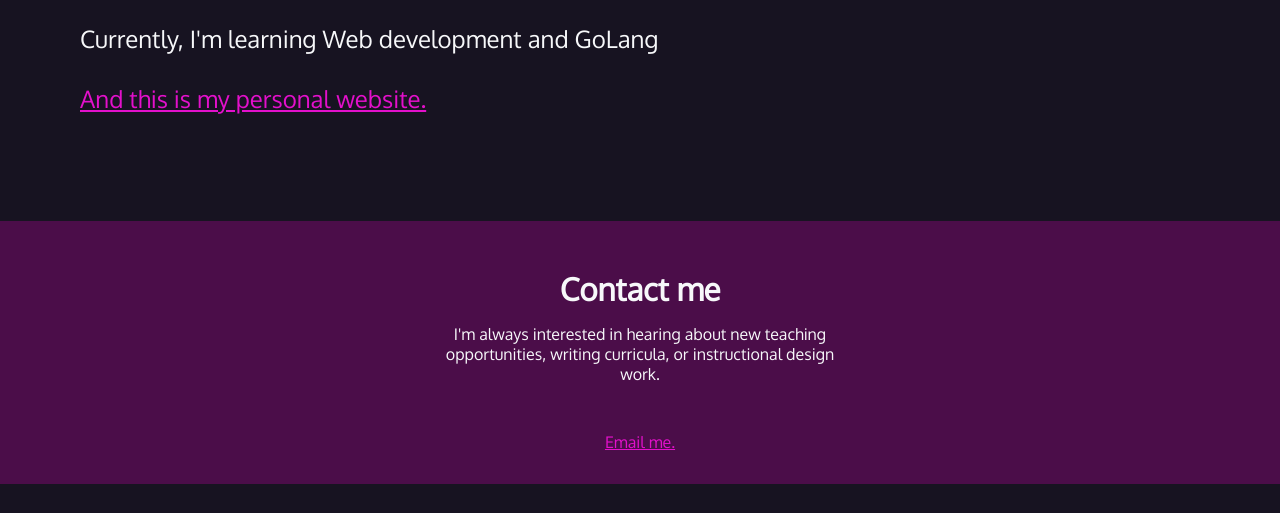
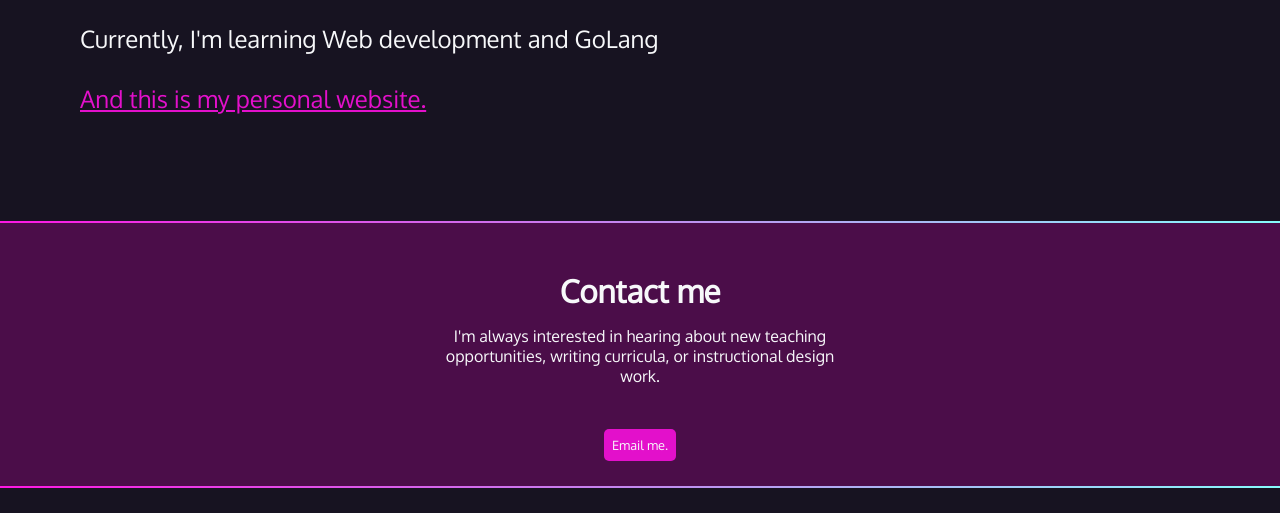
Before and after one commit to cetfu/front-end-masters-getting-started-with-css, a plain HTML site: page index.html in a window 1280 px wide. Shown: the part 565-1078 px from the top of the page. Drawn offline with Linux system fonts and the light colour scheme; a web font is replaced by a local one.

Commit message:
update - added gradient line breaks

```diff
--- a/index.html
+++ b/index.html
@@ -22,7 +22,7 @@
         <li><a href=""><i class="fa-regular fa-address-card"></i> Contact</a></li>
         <li><a href=""><i class="fa-brands fa-linkedin"></i> LinkedIn</a></li>
         <li><a href=""><i class="fa-brands fa-github"></i> Github</a></li>
-        <li><button id="resumeButton">Resume</button></li>
+        <li><button class="button">Resume</button></li>
     </ul>
 </nav>
 <main id="container">
@@ -32,14 +32,16 @@
     <p>Currently, I'm learning Web development and GoLang</p>
     <p><a href="https://fcetinkaya.dev">And this is my personal website.</a></p>
 </main>
+<div class="gradient"></div>
 <section id="contact">
     <h2>Contact me</h2>
     <p>
         I'm always interested in hearing about new teaching opportunities, writing curricula, or instructional design
         work.
     </p>
-    <p><a href="mailto:furkancetinkaya0746@gmail.com">Email me.</a></p>
+    <p><a href="mailto:furkancetinkaya0746@gmail.com" class="button">Email me.</a></p>
 </section>
+<div class="gradient"></div>
 <footer>
     <h2>Furkan CETINKAYA ~ Student </h2>
     <ul>
--- a/style.css
+++ b/style.css
@@ -86,6 +86,12 @@ a:hover {
     font-family: var(--sans);
     font-size: 1rem;
 }
+
+#contact p a {
+    color:  var(--white);
+    text-decoration: none;
+}
+
 #contact p:last-child {
     margin-top: 3rem;
 }
@@ -135,7 +141,7 @@ nav a:hover {
     color: var(--magenta)
 }
 
-nav #resumeButton {
+.button {
     background-color: var(--magenta);
     color: var(--white);
     font-size: 80%;
@@ -144,7 +150,7 @@ nav #resumeButton {
     border-radius: 5px;
 }
 
-nav #resumeButton:hover {
+.button:hover {
     background-color: var(--hotmag);
 }
 
@@ -174,6 +180,11 @@ footer p {
     font-size: 1rem;
 }
 
+.gradient {
+    background: linear-gradient(90deg, #ff17e4 0%, #86fbfb 100%);
+    height: 2px;
+}
+
 @media (min-width: 850px) {
     nav {
         max-width: 1080px;
```
